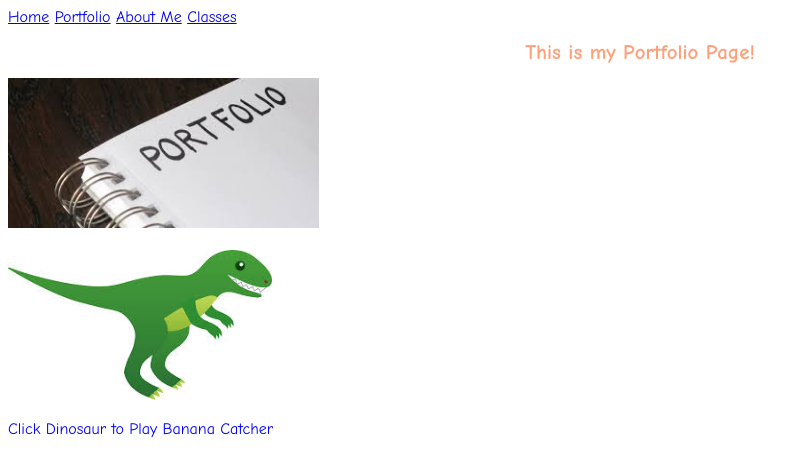
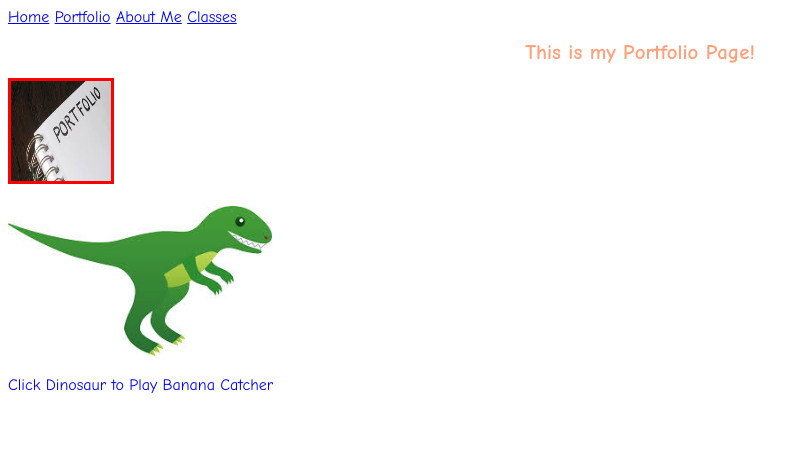
Before and after one commit to nklahr000/APCSP, a plain HTML site: page portfolio.html in a window 1280 px wide. Shown: the whole page, without its empty margins (0-809 px from the left). Drawn offline with Linux system fonts and the light colour scheme.

Commit message:
Update Final.css

```diff
--- a/Final.css
+++ b/Final.css
@@ -28,3 +28,9 @@ background-color: #003366;
   margin-right: auto;
   width: 50%;
 }
+.width100 {
+  max-width: 100px;
+  height: 100px;
+  width: auto;
+  border: solid red;
+}
```
